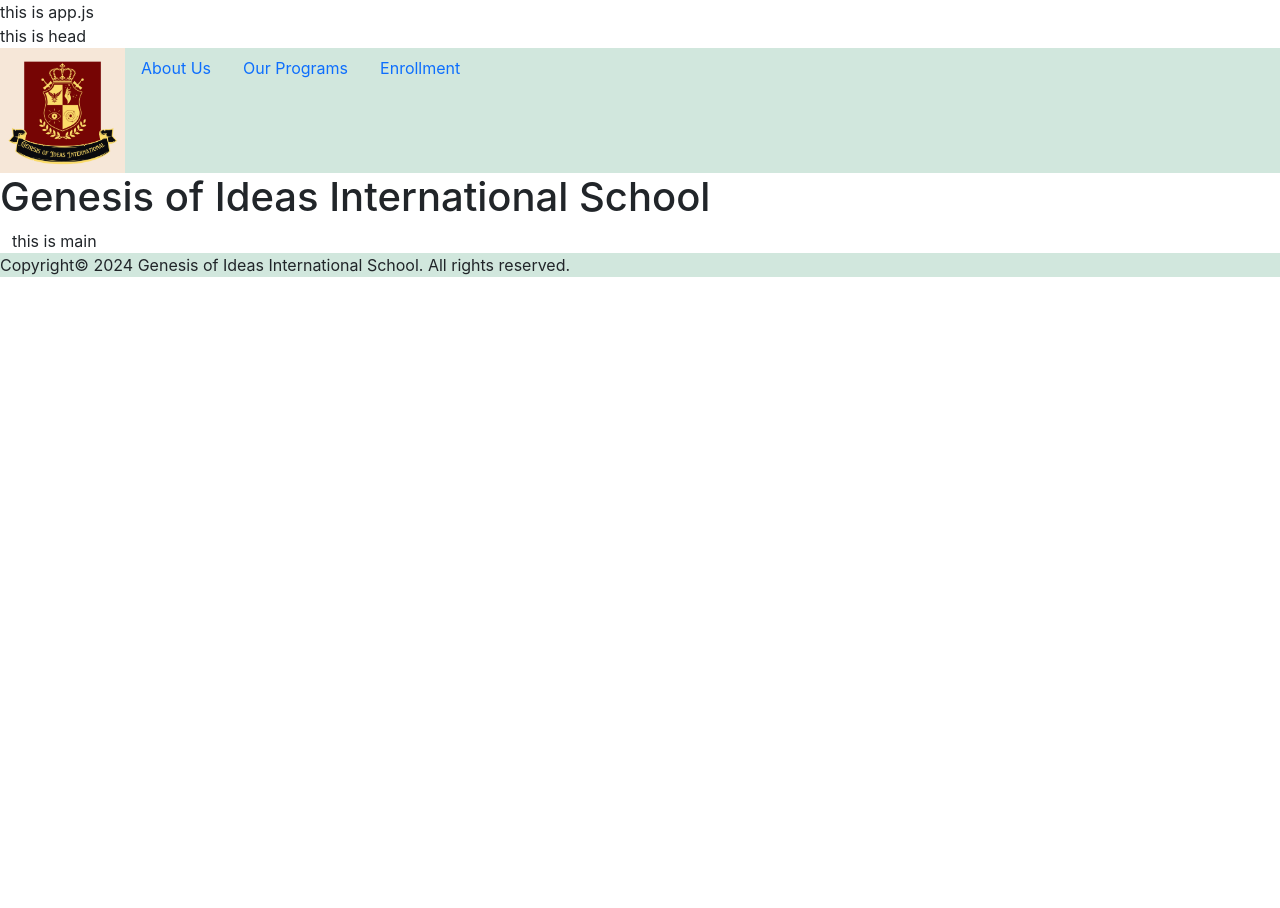
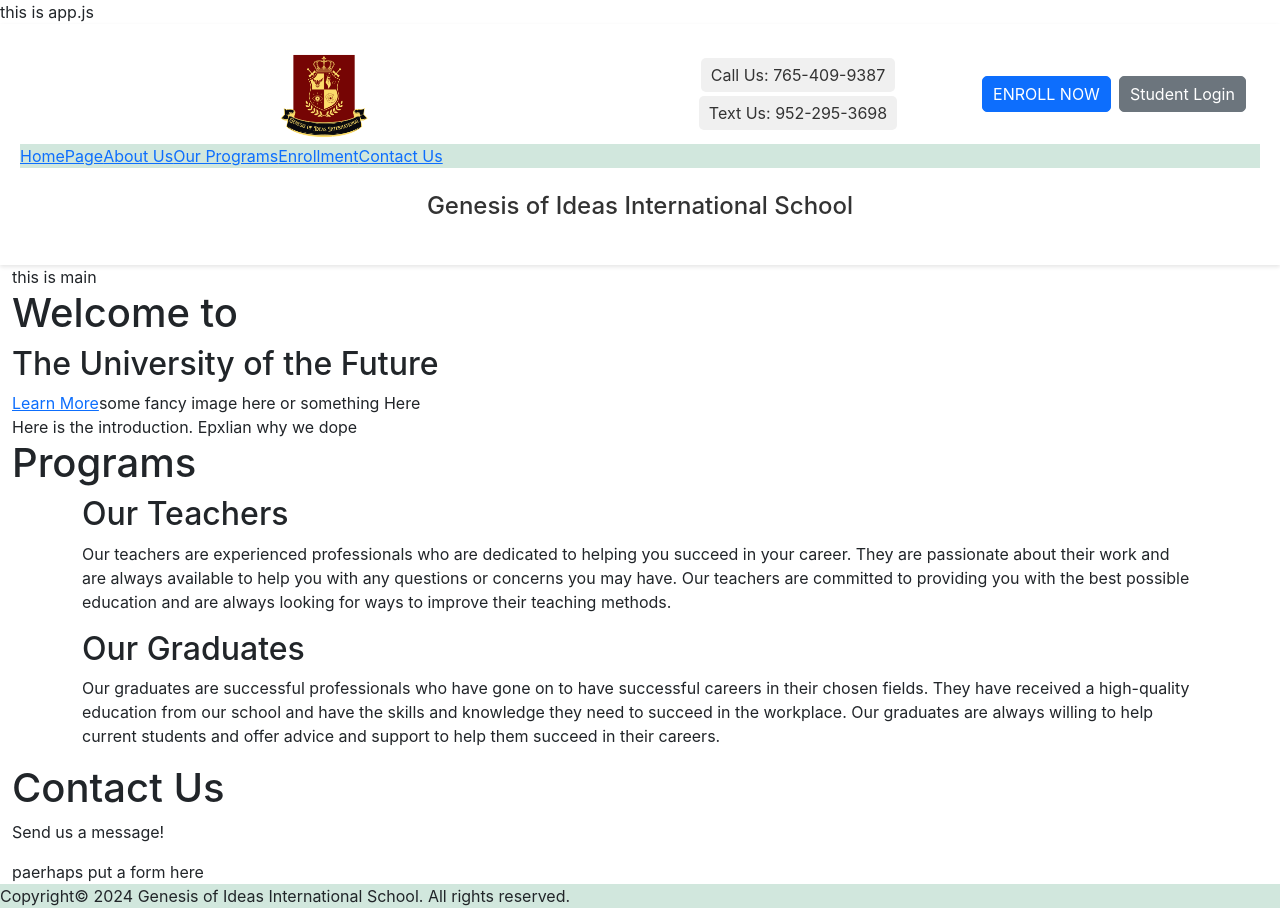
Before and after one commit to menghan0714/GIIS-website-2, a React (Create React App) app: page / in a window 1280 px wide. Before the commit the page ends 800 px from the top, so only its background shows below. Built offline with nearby package versions, Linux system fonts and the light colour scheme; a web font is replaced by a local one.

Commit message:
added basic homepage strucutre

```diff
--- a/src/components/header/Header.js
+++ b/src/components/header/Header.js
@@ -1,12 +1,35 @@
+import React from 'react';
 import Nav from './Nav';
+import logo from '../../img/logo.png';
+import { Link } from 'react-router-dom';
+import styles from './Header.module.css'; // Custom styles for specific adjustments
 
 function Header() {
     return (
-        <header>
-            this is head
+        <header className={`container-fluid ${styles.header}`}>
+            <div className="row align-items-center h-100">
+                <div className="col-md-6 d-flex justify-content-center">
+                    <Link to="/">
+                        <img src={logo} alt='logo' className={`img-fluid ${styles.logoImage}`} />
+                    </Link>
+                </div>
+                <div className="col-md-3 d-flex justify-content-center">
+                    <div className={`d-flex flex-column align-items-center ${styles.contactInfo}`}>
+                        <a href="tel:765-409-9387">Call Us: 765-409-9387</a>
+                        <a href="sms:952-295-3698">Text Us: 952-295-3698</a>
+                    </div>
+                </div>
+                <div className="col-md-3 d-flex justify-content-center">
+                    <div className={`${styles.navRight}`}>
+                        <Link to="/enroll" className="btn btn-primary m-1">ENROLL NOW</Link>
+                        <Link to="/login" className="btn btn-secondary m-1">Student Login</Link>
+                    </div>
+                </div>
+            </div>
             <Nav />
-            <h1>Genesis of Ideas International School</h1>
+            <h1 className={`text-center my-4 ${styles.title}`}>Genesis of Ideas International School</h1>
         </header>
     );
 }
+
 export default Header;
--- /dev/null
+++ b/src/components/header/Header.module.css
@@ -0,0 +1,46 @@
+.header {
+    background: #fff;
+    padding: 20px;
+    box-shadow: 0 2px 4px rgba(0,0,0,0.1);
+}
+
+.logoImage {
+    max-width: 100px; /* Adjusts logo width */
+    height: auto; /* Keeps aspect ratio */
+    max-height: 100px; /* Ensures the logo doesn't exceed 100px in height */
+}
+
+.contactInfo a, .navRight a {
+    text-decoration: none;
+    padding: 5px 10px;
+    border-radius: 5px;
+    transition: background-color 0.3s ease;
+    margin: 2px; /* Adjusted for visual consistency */
+}
+
+.contactInfo a {
+    background-color: #f0f0f0; /* Light grey background for contrast */
+    color: #333; /* Dark text for readability */
+}
+
+.enrollButton,
+.loginButton {
+    background-color: #f90; /* Primary button color */
+    color: #fff; /* Text color */
+}
+
+.loginButton {
+    background-color: #333; /* Secondary button color */
+}
+
+.enrollButton:hover,
+.loginButton:hover {
+    opacity: 0.9; /* Hover effect for buttons */
+}
+
+.title {
+    color: #333;
+    font-size: 24px;
+    margin-top: 20px;
+    text-align: center;
+}
--- a/src/components/header/Nav.js
+++ b/src/components/header/Nav.js
@@ -1,27 +1,9 @@
 import React, { useState, useEffect } from 'react';
 import logo from '../../img/logo.png';
+import { Link } from 'react-router-dom';
+
 function Nav() {
     const [isNavSticky, setIsNavSticky] = useState(false);
-    const handleNavClick = (e) => {
-        e.preventDefault();
-        const target = e.target.getAttribute('href').substring(1);
-        const targetElement = document.getElementById(target);
-        if (targetElement) {
-            const targetOffsetTop = targetElement.offsetTop;
-            window.scrollTo({
-                top: targetOffsetTop,
-                behavior: 'smooth'
-            });
-        }
-    };
-
-    const handleBrandClick = (e) => {
-        e.preventDefault();
-        window.scrollTo({
-            top: 0,
-            behavior: 'smooth'
-        });
-    };
 
     useEffect(() => {
         const handleScroll = () => {
@@ -38,27 +20,34 @@ function Nav() {
         };
     }, []);
 
+    // 確保平滑滾動到指定元素
+    const scrollToElement = (selector) => {
+        const targetElement = document.querySelector(selector);
+        if (targetElement) {
+            targetElement.scrollIntoView({ behavior: 'smooth' });
+        }
+    };
+
     return (
         <nav className={`nav bg-success-subtle ${isNavSticky ? 'sticky' : ''}`}>
-            <a className="navbar-brand" href="/" onClick={handleBrandClick}>
-                <img src={logo} alt='logo' width="125px" height="125px" />
-            </a>
+
+            <ul className="nav justify-content-end">
+                {/* <li className="nav-item">
+                    <Link className="nav-link" to="/#aboutus" onClick={() => scrollToElement('#aboutus')}>About Us</Link>
+                </li>
+                <li className="nav-item">
+                    <Link className="nav-link" to="/#enrollment" onClick={() => scrollToElement('#enrollment')}>Enrollment</Link>
+                </li> */}
+                <li><Link to="/">HomePage</Link></li>
+                <li><Link to="/about">About Us</Link></li>
+                <li><Link to="/programs">Our Programs</Link></li>
+                <li><Link to="/enrollment">Enrollment</Link></li>
+                <li><Link to="/contact">Contact Us</Link></li>
 
 
-            <ul className="nav justify-content-end">
-                <li className="nav-item">
-                    <a className="nav-link" href="#aboutus" onClick={handleNavClick}>About Us</a>
-                </li>
-                <li className="nav-item">
-                    <a className="nav-link" href="#ourprograms" onClick={handleNavClick}>Our Programs</a>
-                </li>
-                <li className="nav-item">
-                    <a className="nav-link" href="#enrollment" onClick={handleNavClick}>Enrollment</a>
-                </li>
 
             </ul>
         </nav>
-
     );
 }
 
--- a/src/components/main/Homepage.js
+++ b/src/components/main/Homepage.js
@@ -1,8 +1,26 @@
+import React from 'react';
+import Slider from './Homepage/Slider';
+import Introduction from './Homepage/Introduction';
+import Programs from './Homepage/Programs.js';
+// import Video from './Homepage/Video';
+// import Accredited from './Homepage/Accredited';
+import TeacherAndGraduates from './Homepage/TeacherAndGraduates';
+import ContactUs from './Homepage/ContactUs';
+
 function Homepage() {
     return (
-        <main className="container-fluid">
-            this is Homepage!
-        </main>
+        <>
+            <Slider />
+            <Introduction />
+            <Programs />
+            {/* <Video />
+            <Accredited /> */}
+            <TeacherAndGraduates />
+            <ContactUs />
+
+        </>
+
+
     );
 }
 
--- /dev/null
+++ b/src/components/main/Homepage/ContactUs.js
@@ -0,0 +1,10 @@
+function ContactUs() {
+    return (
+        <div>
+            <h1>Contact Us</h1>
+            <p>Send us a message!</p>
+            <div>paerhaps put a form here</div>
+        </div>
+    );
+}
+export default ContactUs;
--- /dev/null
+++ b/src/components/main/Homepage/Introduction.js
@@ -0,0 +1,9 @@
+function Introduction() {
+    return (
+        <div>
+            Here is the introduction.
+            Epxlian why we dope
+        </div>
+    );
+}
+export default Introduction;
--- /dev/null
+++ b/src/components/main/Homepage/Programs.js
@@ -0,0 +1,8 @@
+function Programs() {
+    return (
+        <div>
+            <h1>Programs</h1>
+        </div>
+    );
+}
+export default Programs;
--- /dev/null
+++ b/src/components/main/Homepage/Slider.js
@@ -0,0 +1,13 @@
+function Slider() {
+    return (
+        <div className="slider">
+            <div className="slider__content">
+                <h1 className="slider__content__title">Welcome to</h1>
+                <h2 className="slider__content__subtitle">The University of the Future</h2>
+                <a href="#introduction" className="slider__content__button">Learn More</a>
+                some fancy image here or something Here
+            </div>
+        </div>
+    );
+}
+export default Slider;
--- /dev/null
+++ b/src/components/main/Homepage/TeacherAndGraduates.js
@@ -0,0 +1,19 @@
+function TeacherAndGraduates() {
+    return (
+        <section className="teacher-graduates">
+            <div className="container">
+                <div className="teacher-graduates__content">
+                    <div className="teacher-graduates__content__teacher">
+                        <h2>Our Teachers</h2>
+                        <p>Our teachers are experienced professionals who are dedicated to helping you succeed in your career. They are passionate about their work and are always available to help you with any questions or concerns you may have. Our teachers are committed to providing you with the best possible education and are always looking for ways to improve their teaching methods.</p>
+                    </div>
+                    <div className="teacher-graduates__content__graduates">
+                        <h2>Our Graduates</h2>
+                        <p>Our graduates are successful professionals who have gone on to have successful careers in their chosen fields. They have received a high-quality education from our school and have the skills and knowledge they need to succeed in the workplace. Our graduates are always willing to help current students and offer advice and support to help them succeed in their careers.</p>
+                    </div>
+                </div>
+            </div>
+        </section>
+    );
+}
+export default TeacherAndGraduates;
--- a/src/index.js
+++ b/src/index.js
@@ -3,11 +3,14 @@ import ReactDOM from 'react-dom/client';
 import './index.css';
 import App from './App';
 import reportWebVitals from './reportWebVitals';
+import { BrowserRouter } from 'react-router-dom'; // 導入BrowserRouter
 
 const root = ReactDOM.createRoot(document.getElementById('root'));
 root.render(
   <React.StrictMode>
-    <App />
+    <BrowserRouter> {/* 使用BrowserRouter包裹App組件 */}
+      <App />
+    </BrowserRouter>
   </React.StrictMode>
 );
 
```
Also changed, not shown: src/components/main/Main.js (+4 -4 lines), src/img/logo.png, 1 other file (tests, documents, lock files or other folders).
